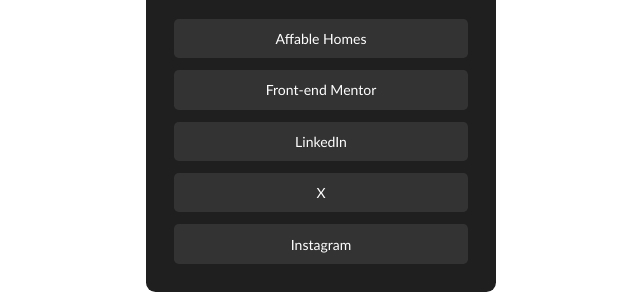
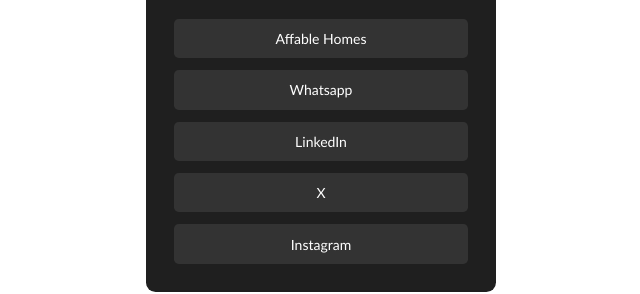
Before and after one commit to Seanonye/realator-sean-portfolio, a plain HTML site: page index.html in a window 1280 px wide. Shown: the part 396-690 px from the top of the page, 319-959 px from the left. Drawn offline with Linux system fonts and the light colour scheme; files whose address does not match are found by name.

Commit message:
Add files via upload

```diff
--- a/index.html
+++ b/index.html
@@ -29,7 +29,7 @@
 
       <ul class="social-links">
         <li><a href="http://link.affablehomes.com.ng/marketer/#50498be9b8ae0e" class="list-item">Affable Homes </a></li>
-        <li><a href="https://www.frontendmentor.io/profile/Seanonye" class="list-item">Front-end Mentor</a></li>
+        <li><a href="https://wa.me/message/UWXRH6IJCAUDO1" class="list-item">Whatsapp</a></li>
         <li><a href="https://www.linkedin.com/in/sean-onyekwelu-89234829a/?lipi=urn%3Ali%3Apage%3Aprofile_common_profile_index%3Be323bf35-cbc5-4921-9adb-e88640f82563" class="list-item">LinkedIn</a></li>
         <li><a href="https://x.com/sean_take" class="list-item">X</a></li>
         <li><a href="https://www.instagram.com/_sean.oo/" class="list-item">Instagram</a></li>
```
